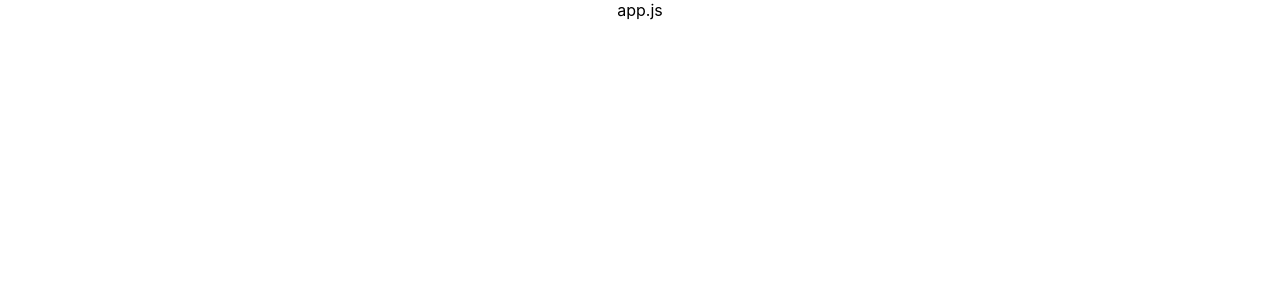
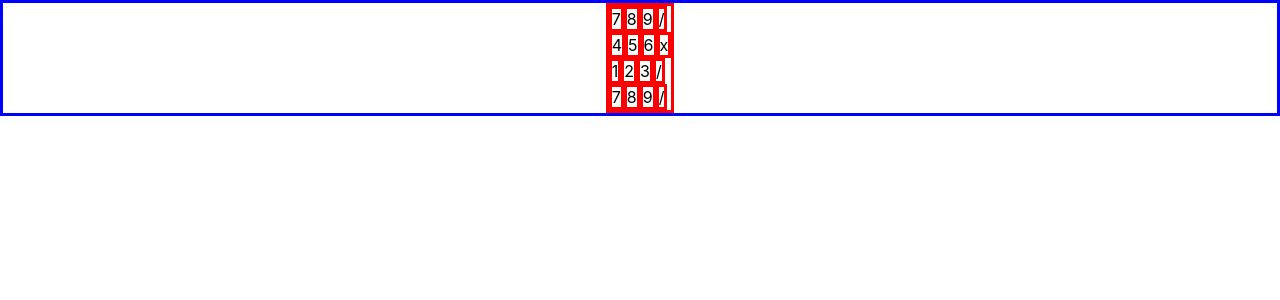
Before and after one commit to Fluffy-Lion/react-calculator, a React (Create React App) app: page / in a window 1280 px wide. Shown: the top 300 px of the page. Built offline with nearby package versions, Linux system fonts and the light colour scheme.

Commit message:
added components for button, clear and input

```diff
--- a/package.json
+++ b/package.json
@@ -6,6 +6,7 @@
     "@testing-library/jest-dom": "^5.11.4",
     "@testing-library/react": "^11.1.0",
     "@testing-library/user-event": "^12.1.10",
+    "mathjs": "^8.1.1",
     "react": "^17.0.1",
     "react-dom": "^17.0.1",
     "react-scripts": "4.0.1",
--- a/src/App.css
+++ b/src/App.css
@@ -1,38 +1,17 @@
 .App {
   text-align: center;
+  border: solid blue 3px;
+  display:flex;
+  justify-content: center;
 }
+.buttonWrap {
 
-.App-logo {
-  height: 40vmin;
-  pointer-events: none;
+  border: solid red 3px;
+  display:flex;
+  flex-direction: column;
+  justify-content: center;
+
 }
-
-@media (prefers-reduced-motion: no-preference) {
-  .App-logo {
-    animation: App-logo-spin infinite 20s linear;
-  }
+.row {
+  display: flex;
 }
-
-.App-header {
-  background-color: #282c34;
-  min-height: 100vh;
-  display: flex;
-  flex-direction: column;
-  align-items: center;
-  justify-content: center;
-  font-size: calc(10px + 2vmin);
-  color: white;
-}
-
-.App-link {
-  color: #61dafb;
-}
-
-@keyframes App-logo-spin {
-  from {
-    transform: rotate(0deg);
-  }
-  to {
-    transform: rotate(360deg);
-  }
-}
--- a/src/App.js
+++ b/src/App.js
@@ -1,13 +1,45 @@
 import React, { Component } from 'react'
 import './App.css';
+import Button from './components/Button'
+
 
 class App extends Component {
+  state = {
+    eval: '',
+    num:'0'
+  }
+
   render(){
   return (
     <div className="App">
-        app.js
+        <div className="buttonWrap">
+          <div className="row">
+          <Button>7</Button>
+          <Button>8</Button>
+          <Button>9</Button>
+          <Button>/</Button>
+          </div>
+          <div className="row">
+          <Button>4</Button>
+          <Button>5</Button>
+          <Button>6</Button>
+          <Button>x</Button>
+          </div>
+          <div className="row">
+          <Button>1</Button>
+          <Button>2</Button>
+          <Button>3</Button>
+          <Button>/</Button>
+          </div>
+          <div className="row">
+          <Button>7</Button>
+          <Button>8</Button>
+          <Button>9</Button>
+          <Button>/</Button>
+          </div>
+        </div>
     </div>
-  );
+  )
   }
 }
 
--- /dev/null
+++ b/src/components/Button.js
@@ -0,0 +1,17 @@
+import React from 'react'
+import './Button.css'
+const isOperator = (val) => {
+    return  val === "." || val === "=" || val == null
+}
+
+const Button = (props) => {
+    return(
+        <div className={`buttonWrap ${isOperator(props.children) ?
+            null : "operator"}`}
+            onClick={() => props.handleClick(props.children)}>
+            {props.children}
+        </div>
+    )
+}
+
+export default Button
```
Also changed, not shown: src/components/Button.css (added), src/components/Clear.js (added), src/components/Input.js (added), 2 other files (tests, documents, lock files or other folders).
